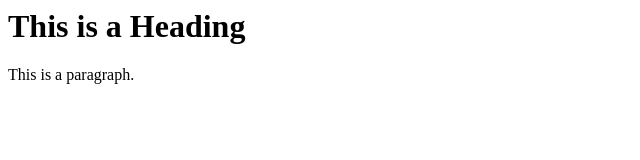
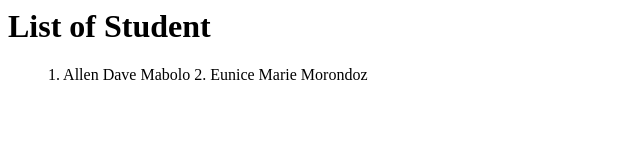
Before and after one commit to allendavekulot/mabolo143, a plain HTML site: page index.html in a window 1280 px wide. Shown: the whole page, without its empty margins (0-640 px from the left). Drawn offline with Linux system fonts and the light colour scheme.

Commit message:
Update file

```diff
--- a/index.html
+++ b/index.html
@@ -1,11 +1,13 @@
 <html>
 <head>
-<title>Page Title</title>
+<title>3r4  Class</title>
 </head>
 <body>
 
-<h1>This is a Heading</h1>
-<p>This is a paragraph.</p>
+<h1>List of Student</h1>
+<p> <ol> 1. Allen Dave Mabolo
+	2. Eunice Marie Morondoz
+</ol></p>
 
 </body>
 </html>
```
